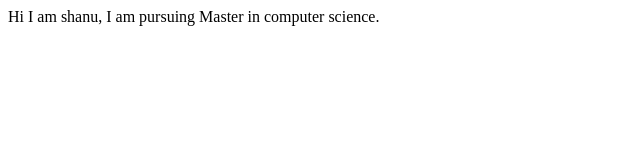
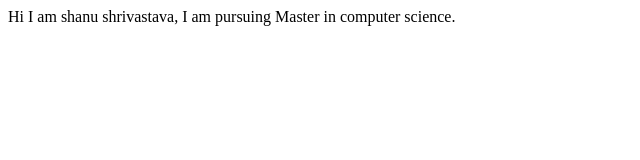
Before and after one commit to SShanu16/shanu_shrivastava-site, a plain HTML site: page index.html in a window 1280 px wide. Shown: the whole page, without its empty margins (0-640 px from the left). Drawn offline with Linux system fonts and the light colour scheme.

Commit message:
fix: updated name

```diff
--- a/index.html
+++ b/index.html
@@ -7,6 +7,6 @@
     <title>Student Site</title>
   </head>
   <body>
-    Hi I am shanu, I am pursuing Master in computer science.
+    Hi I am shanu shrivastava, I am pursuing Master in computer science.
   </body>
 </html>
```
